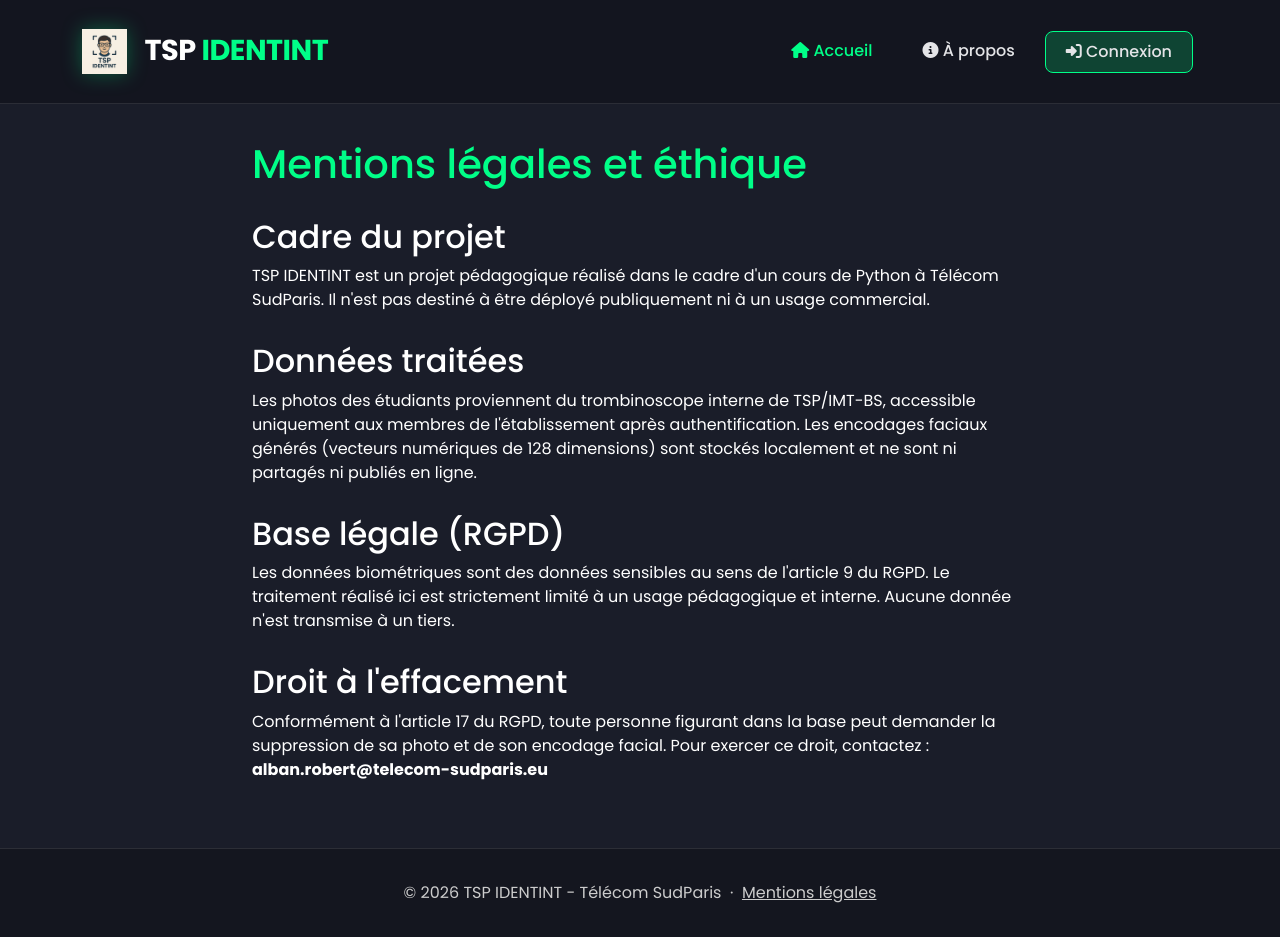
After one commit to Alban091/IDENT-INT, a Django app: page /legal/ in a window 1280 px wide. The commit adds this page. Run offline with Django 5.2, Linux system fonts and the light colour scheme.

Commit message:
Page mentions legales RGPD + commande de purge etudiant

```diff
--- a/recognition/templates/recognition/base.html
+++ b/recognition/templates/recognition/base.html
@@ -6,16 +6,12 @@
     <meta name="viewport" content="width=device-width, initial-scale=1.0">
     <title>{% block title %}TSP IDENTINT{% endblock %}</title>
 
-    <!-- Favicon -->
     <link rel="icon" type="image/png" href="{% static 'images/logo.png' %}">
 
-    <!-- Bootstrap CSS -->
     <link href="https://cdn.jsdelivr.net/npm/bootstrap@5.3.0/dist/css/bootstrap.min.css" rel="stylesheet">
 
-    <!-- Font Awesome -->
     <link rel="stylesheet" href="https://cdnjs.cloudflare.com/ajax/libs/font-awesome/6.4.0/css/all.min.css">
 
-    <!-- Google Fonts -->
     <link href="https://fonts.googleapis.com/css2?family=Poppins:wght@300;400;500;600;700;800&display=swap" rel="stylesheet">
 
     <style>
@@ -40,7 +36,6 @@
             overflow-x: hidden;
         }
 
-        /* Textes bien visibles */
         p, span, label, li, a {
             color: #ffffff;
         }
@@ -57,7 +52,6 @@
             color: #ffffff;
         }
 
-        /* Navbar moderne */
         .navbar {
             background: rgba(20, 22, 31, 0.95) !important;
             backdrop-filter: blur(10px);
@@ -106,7 +100,6 @@
             color: var(--primary-green) !important;
         }
 
-        /* Bouton Admin spécial */
         .nav-link.admin-link {
             background: rgba(255, 193, 7, 0.2);
             border: 1px solid rgba(255, 193, 7, 0.5);
@@ -117,13 +110,11 @@
             color: #ffc107 !important;
         }
 
-        /* Main content */
         .main-content {
             min-height: 100vh;
             padding-top: 100px;
         }
 
-        /* Cards modernes */
         .card {
             background: var(--darker-bg);
             border: 1px solid rgba(255, 255, 255, 0.1);
@@ -142,7 +133,6 @@
             padding: 2rem;
         }
 
-        /* Boutons modernes */
         .btn-primary {
             background: var(--primary-green);
             border: none;
@@ -176,7 +166,6 @@
             color: var(--dark-bg);
         }
 
-        /* Footer */
         .footer {
             background: var(--darker-bg);
             padding: 2rem 0;
@@ -184,7 +173,6 @@
             margin-top: 3rem;
         }
 
-        /* Animations */
         @keyframes fadeIn {
             from { opacity: 0; transform: translateY(20px); }
             to { opacity: 1; transform: translateY(0); }
@@ -198,7 +186,6 @@
     {% block extra_css %}{% endblock %}
 </head>
 <body>
-    <!-- Navigation -->
     <nav class="navbar navbar-expand-lg navbar-dark">
         <div class="container">
             <a class="navbar-brand" href="{% url 'recognition:home' %}">
@@ -251,7 +238,6 @@
         </div>
     </nav>
 
-    <!-- Messages -->
     {% if messages %}
     <div class="container" style="margin-top: 100px;">
         {% for message in messages %}
@@ -264,21 +250,20 @@
     </div>
     {% endif %}
 
-    <!-- Main Content -->
     <main class="main-content">
         {% block content %}{% endblock %}
     </main>
 
-    <!-- Footer -->
     <footer class="footer">
         <div class="container text-center">
             <p class="text-muted mb-0">
-                © 2024 TSP IDENTINT - Télécom SudParis
+                © 2026 TSP IDENTINT - Télécom SudParis
+                &nbsp;·&nbsp;
+                <a href="{% url 'recognition:legal' %}" class="text-muted">Mentions légales</a>
             </p>
         </div>
     </footer>
 
-    <!-- Bootstrap JS -->
     <script src="https://cdn.jsdelivr.net/npm/bootstrap@5.3.0/dist/js/bootstrap.bundle.min.js"></script>
 
     {% block extra_js %}{% endblock %}
--- /dev/null
+++ b/recognition/templates/recognition/legal.html
@@ -0,0 +1,29 @@
+{% extends "recognition/base.html" %}
+
+{% block title %}Mentions légales - TSP IDENTINT{% endblock %}
+
+{% block content %}
+<div class="container" style="max-width: 800px; margin-top: 40px; margin-bottom: 60px;">
+    <h1 style="color: var(--primary-green);">Mentions légales et éthique</h1>
+
+    <h2 style="margin-top: 30px;">Cadre du projet</h2>
+    <p>TSP IDENTINT est un projet pédagogique réalisé dans le cadre d'un cours de Python
+    à Télécom SudParis. Il n'est pas destiné à être déployé publiquement ni à un usage commercial.</p>
+
+    <h2 style="margin-top: 30px;">Données traitées</h2>
+    <p>Les photos des étudiants proviennent du trombinoscope interne de TSP/IMT-BS,
+    accessible uniquement aux membres de l'établissement après authentification.
+    Les encodages faciaux générés (vecteurs numériques de 128 dimensions) sont stockés
+    localement et ne sont ni partagés ni publiés en ligne.</p>
+
+    <h2 style="margin-top: 30px;">Base légale (RGPD)</h2>
+    <p>Les données biométriques sont des données sensibles au sens de l'article 9 du RGPD.
+    Le traitement réalisé ici est strictement limité à un usage pédagogique et interne.
+    Aucune donnée n'est transmise à un tiers.</p>
+
+    <h2 style="margin-top: 30px;">Droit à l'effacement</h2>
+    <p>Conformément à l'article 17 du RGPD, toute personne figurant dans la base peut
+    demander la suppression de sa photo et de son encodage facial. Pour exercer ce droit,
+    contactez : <strong>alban.robert@telecom-sudparis.eu</strong></p>
+</div>
+{% endblock %}
--- a/recognition/urls.py
+++ b/recognition/urls.py
@@ -17,6 +17,7 @@ urlpatterns = [
     path('upload/', views.upload_photo, name='upload_photo'),
     path('preview/', views.preview, name='preview'),
     path('about/', views.about, name='about'),
+    path('legal/', views.legal, name='legal'),
 
     # Authentification
     path('login/', auth_views.LoginView.as_view(
--- a/recognition/views.py
+++ b/recognition/views.py
@@ -100,3 +100,6 @@ def error_500(request):
 def about(request):
     """Page À propos - Présentation du projet"""
     return render(request, 'recognition/about.html')
+
+def legal(request):
+    return render(request, 'recognition/legal.html')
```
Also changed, not shown: recognition/management/commands/purge_student.py (added, +23 -0 lines).
